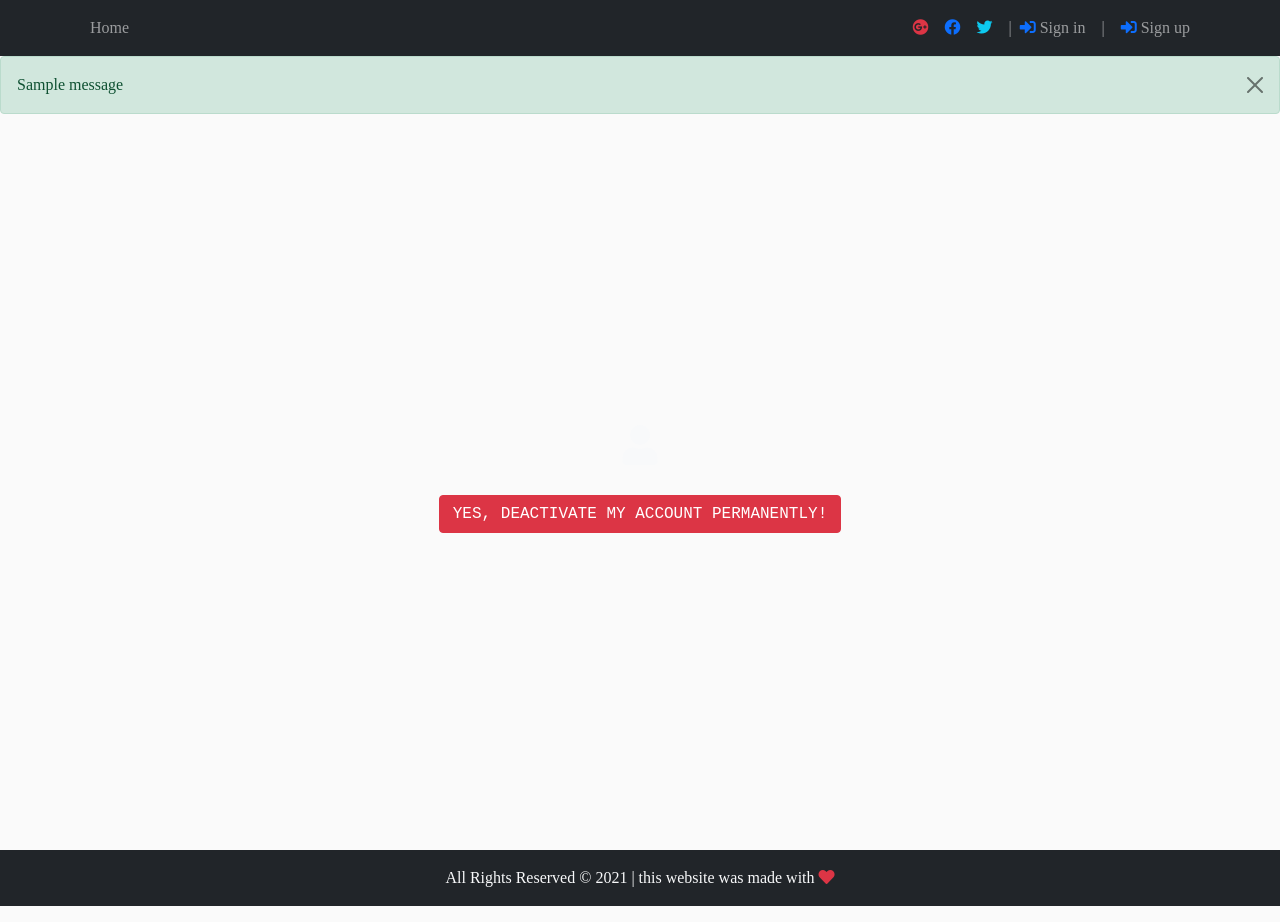
After one commit to habibAbdelgaber/dj-intermediate-auth, a Django app: page /profile-detail/1/delete/ in a window 1280 px wide. The commit adds this page. Run offline with Django 3.2, Linux system fonts and the light colour scheme; tables that the repository leaves empty hold one stand-in row (values such as "Sample post"); one stand-in notice (Sample message) is shown; some libraries are stand-ins or nearby versions.

Commit message:
added delete and improve update page

```diff
--- a/account/urls.py
+++ b/account/urls.py
@@ -10,8 +10,8 @@ from accounts import views
 urlpatterns = [
     path('admin/', admin.site.urls),
     path('', views.home, name='home'),
-    path('profile-detail/', views.detail, name='detail'),
-    path('profile-detail/', views.detail, name='update-profile'),
+    path('profile-detail/<int:pk>/', views.detail, name='detail'),
+    path('profile-detail/<int:pk>/delete/', views.delete, name='delete'),
     # path('accounts/', include('django.contrib.auth.urls')),
     path('signup-view/', views.signup, name='signup'),
     path('password-change-view/', views.password_change, name='password_change'),
--- a/accounts/views.py
+++ b/accounts/views.py
@@ -12,30 +12,34 @@ def home(request):
     return render(request, 'home.html')
 
 
-def detail(request):
-    profile = Profile.objects.all()
-    update_profile = Profile.objects.get()
-    form = ProfileForm(request.POST)
+def detail(request, pk):
+    profile = Profile.objects.get(id=pk)
+    form = ProfileForm(request.POST or None)
     if request.method == 'POST':
-        form = ProfileForm(request.POST or None, instance=update_profile)
+        form = ProfileForm(request.POST or None, instance=profile)
         if form.is_valid():
-            user_profile = form.save(commit=False)
-            user_profile.user = request.user
-            user_profile.save()
+            profile = form.save(commit=False)
+            profile.user = request.user
+            profile.save()
             messages.success(request, 'You have updated your profile!')
-            return redirect('detail')
+            return redirect('detail', request.user.id)
     elif request.method == "GET":
-        form = ProfileForm(request.POST or None, instance=update_profile)
+        form = ProfileForm(request.POST or None, instance=profile)
 
-    # context = {'form': form}
     context = {
         'profile': profile,
-        'update_profile': update_profile,
         'form': form
         }
     return render(request, 'accounts/detail.html', context)
 
+def delete(request, pk):
+    profile = Profile.objects.get(id=pk)
+    if request.method == 'POST':
+        profile.delete()
+        messages.success(request, 'Your account was deleted!')
+        return redirect('/')
 
+    return render(request, 'accounts/delete.html')
 # def update(request, pk):
 #     profile = Profile.objects.get(id=pk)
 #     form = ProfileForm(request.POST, instance=profile)
--- /dev/null
+++ b/templates/accounts/delete.html
@@ -0,0 +1,31 @@
+{% extends 'base.html' %}
+
+
+
+{% block content %}
+<div class="form-content"
+    style="min-height: 90vh; display: flex; flex-direction: column; align-items: center; justify-content: center;">
+    <div class="" style="display: flex; justify-content: center; align-items: center; flex-direction: column;">
+        <div class="row justify-content-cente">
+            <div class="col-md-6">
+                <div class="" style="width: 450px;">
+                    <div class="">
+                        <h1 class="card-text text-center text-light"><span class="fa fa-user"></span></h1>
+                    </div>
+                    <div class="p-4">
+                        <form action="" method="POST">
+                            {% csrf_token %}
+                            <div class="d-grid">
+                                <button style="font-family: 'Courier New', Courier, monospace;"
+                                    class="btn btn-danger text-uppercase" type="submit"
+                                    onclick="return confirm('Are you sure you want to delete your account?')">Yes,
+                                    deactivate My account permanently!</button>
+                            </div>
+                        </form>
+                    </div>
+                </div>
+            </div>
+        </div>
+    </div>
+</div>
+{% endblock content %}
--- a/templates/base.html
+++ b/templates/base.html
@@ -11,7 +11,7 @@
     <link rel="stylesheet" href="{% static 'css/bootstrap.min.css' %}">
 </head>
 
-<body style="font-family: 'Times New Roman', Times, serif; background-color: #fafafa;">
+<body style="font-family: 'Times New Roman', Times, serif; background-color: #fafafa; overflow-x: hidden;">
     <nav class="navbar navbar-expand-lg navbar-dark bg-dark">
         <div class="container">
             <!-- <a class="navbar-brand" href="#">Home</a> -->
@@ -39,7 +39,8 @@
                             class="fas fa-sign-in-alt text-primary"></i>&nbsp;Sign
                         up</a>
                     {% else %}
-                    <a class="nav-link" href="{% url 'detail' %}"><i class="fas fa-user text-primary"></i>
+                    <a class="nav-link" href="{% url 'detail' request.user.id %}"><i
+                            class="fas fa-user text-primary"></i>
                         {{request.user.get_username|capfirst}}
                         &nbsp;|</a>
                     <a class="nav-link" href="{% url 'logout' %}"> <i class="fas fa-sign-out-alt text-danger"></i> Sign
@@ -51,19 +52,19 @@
     </nav>
 
     <main style="min-height: 90vh;">
-        <div class="container">
-            <div class="row my-3 justify-content-center">
+        <div class="row justify-content-center">
             {% if messages %}
             {% for message in messages %}
-                <div class="col-md-8">
+            <div class="col-md-12">
                 <div class="alert alert-{{ message.tags }} alert-dismissible fade show" role="alert">
-                        <strong>{{ message }}</strong>
+                    {{ message }}
                     <button type="button" class="btn-close" data-bs-dismiss="alert" aria-label="Close"></button>
                 </div>
             </div>
             {% endfor %}
             {% endif %}
         </div>
+        <div class="container">
             {% block content %}
             {% endblock content %}
         </div>
```
Also changed, not shown: templates/accounts/detail.html (+26 -14 lines). Lines whose indentation alone changed are shown as unchanged.
